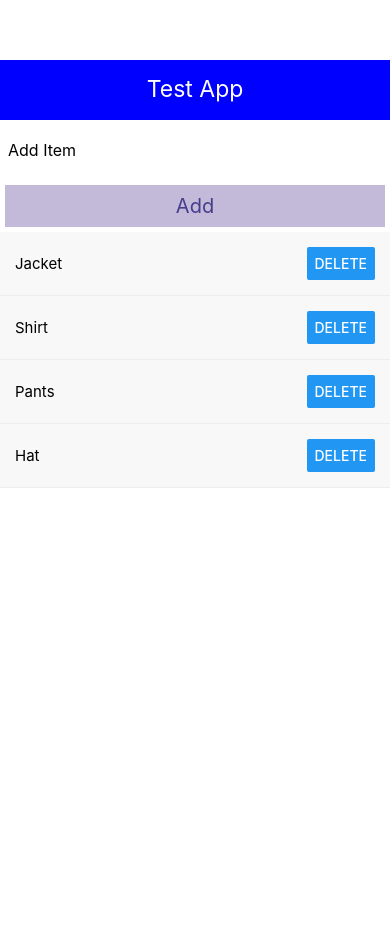
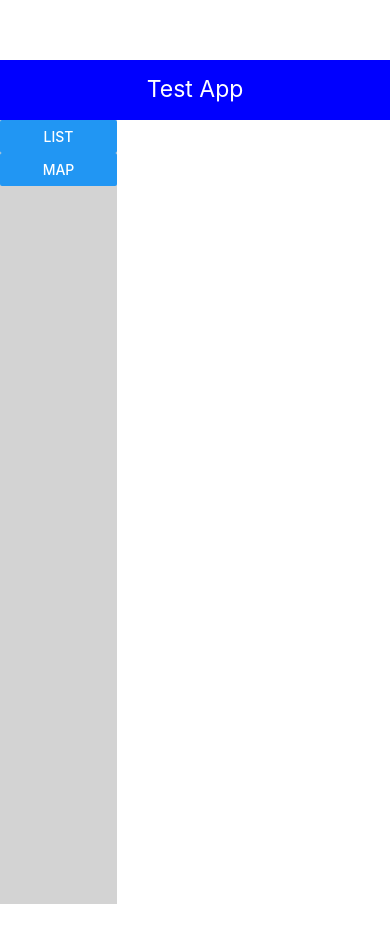
Before and after one commit to adamsl22/Expo_Exploration_App, a React Native app: screen / in a window 390 px wide. Shown: the top 942 px of the page. Before the commit the page ends 844 px from the top, so only its background shows below. Built offline with nearby package versions, Linux system fonts and the light colour scheme.

Commit message:
functioning nav component

```diff
--- a/App.js
+++ b/App.js
@@ -1,42 +1,27 @@
-import React, {useState} from 'react';
-import {StyleSheet, Text, View, TextInput, Button, FlatList, Alert} from 'react-native';
+import React from 'react';
+import {StyleSheet, View} from 'react-native';
 import Header from './components/Header';
-import ListItem from './components/ListItem';
-import AddItem from './components/AddItem';
+import PageContainer from './components/PageContainer'
+import Nav from './components/Nav'
 
-export default function App() {
-  const [items, setItems] = useState([
-    {id: 1, text: 'Jacket'},
-    {id: 2, text: 'Shirt'},
-    {id: 3, text: 'Pants'},
-    {id: 4, text: 'Hat'}
-  ])
-
-  function deleteItem(id){
-    setItems(prevItems => {
-      return prevItems.filter(item => item.id != id);
-    })
+export default class App extends React.Component {
+  state = {
+    view: 'start'
   }
 
-  function addItem(text){
-    if (text){
-      setItems(prevItems => {
-        return [...prevItems, {id: prevItems.length + 1, text}]
-      })
-    } else {
-      Alert.alert('Error', 'Please enter an item', {text: 'Ok'})
-    }
+  setView = (view) => {
+    this.setState({view})
   }
 
-  return (
-    <View style={styles.container}>
-      <Header />
-      <AddItem addItem={addItem}/>
-      <FlatList data={items} renderItem={({item}) =>
-        <ListItem item={item} deleteItem={deleteItem}/>
-      } />
-    </View>
-  );
+  render(){
+    return (
+      <View style={styles.container}>
+        <Header />
+        <Nav setView={this.setView}/>
+        <PageContainer view={this.state.view}/>
+      </View>
+    );
+  }
 }
 
 // note: styling is not cross-platform
--- /dev/null
+++ b/components/ListContainer.js
@@ -0,0 +1,55 @@
+import React, {useState} from 'react';
+import {StyleSheet, View, FlatList, Alert} from 'react-native';
+import ListItem from './ListItem';
+import AddItem from './AddItem';
+
+export default function ListContainer() {
+  const [items, setItems] = useState([
+    {id: 1, text: 'Jacket'},
+    {id: 2, text: 'Shirt'},
+    {id: 3, text: 'Pants'},
+    {id: 4, text: 'Hat'}
+  ])
+
+  function deleteItem(id){
+    setItems(prevItems => {
+      return prevItems.filter(item => item.id != id);
+    })
+  }
+
+  function addItem(text){
+    if (text){
+      setItems(prevItems => {
+        return [...prevItems, {id: prevItems.length + 1, text}]
+      })
+    } else {
+      Alert.alert('Error', 'Please enter an item', {text: 'Ok'})
+    }
+  }
+
+  return (
+    <View style={styles.container}>
+      <AddItem addItem={addItem}/>
+      <FlatList data={items} renderItem={({item}) =>
+        <ListItem item={item} deleteItem={deleteItem}/>
+      } />
+    </View>
+  );
+}
+
+// note: styling is not cross-platform
+// write flexible code that checks device size and automatically adjusts
+const styles = StyleSheet.create({
+  container: {
+    paddingTop: 60,
+    flex: 1,
+    backgroundColor: '#fff',
+    // alignItems: 'center',
+    // justifyContent: 'center',
+  },
+  textbox: {
+    borderColor: 'black',
+    borderWidth: 1,
+    padding: 10
+  }
+});
--- /dev/null
+++ b/components/Map.js
@@ -0,0 +1,62 @@
+import React from 'react';
+import { StyleSheet, Text, View } from 'react-native';
+import MapView from 'react-native-maps';
+import * as Location from 'expo-location';
+import * as Permissions from 'expo-permissions';
+
+export default class Map extends React.Component {
+  state = {
+    location: null,
+    errorMessage: null,
+  };
+
+  async componentDidMount(){
+    let { status } = await Permissions.askAsync(Permissions.LOCATION);
+    if (status !== 'granted') {
+      this.setState({
+        errorMessage: 'Permission to access location was denied',
+      });
+    }
+    let location = await Location.getCurrentPositionAsync({});
+    this.setState({ location });
+  }
+
+  render(){
+    if (this.state.location){
+      return (
+        <View style={styles.container}>
+          <MapView
+            style={styles.mapStyle}
+            provider='google'
+            region={{latitude: this.state.location.coords.latitude,
+            longitude: this.state.location.coords.longitude}}
+          />
+        </View>
+      );
+    } else {
+      return <View><Text>Enable location to use this feature.</Text></View>
+    }
+  }
+}
+
+// note: styling is not cross-platform
+// write flexible code that checks device size and automatically adjusts
+const styles = StyleSheet.create({
+  container: {
+    flex: 1,
+    backgroundColor: '#fff',
+    alignItems: 'center',
+    justifyContent: 'center',
+  },
+  mapStyle: {
+    width: '70%',
+    height: '30%',
+    alignSelf: 'flex-end'
+  },
+  textbox: {
+    borderColor: 'black',
+    borderWidth: 1,
+    padding: 10,
+    width: 200
+  }
+});
--- /dev/null
+++ b/components/Nav.js
@@ -0,0 +1,26 @@
+import React from 'react';
+import {View, Text, StyleSheet, Button} from 'react-native';
+
+export default function Nav(props){
+    return(
+        <View style={styles.nav}>
+            <Button style={styles.btn} title='List' onPress={() => props.setView('List')} />
+            <Button style={styles.btn} title='Map' onPress={() => props.setView('Map')} />
+        </View>
+    );
+};
+
+const styles = StyleSheet.create({
+    nav: {
+        height: '100%',
+        width: '30%',
+        backgroundColor: 'lightgray',
+        alignSelf: 'flex-start'
+    },
+    btn: {
+        color: 'yellow',
+        fontSize: 23,
+        textAlign: 'center',
+        margin: 80
+    }
+})
--- /dev/null
+++ b/components/PageContainer.js
@@ -0,0 +1,35 @@
+import React, {useState} from 'react';
+import {StyleSheet, Text, View, TextInput, Button, FlatList, Alert} from 'react-native';
+import ListContainer from './ListContainer'
+import Map from './Map'
+
+export default class PageContainer extends React.Component {
+
+    renderView = (view) => {
+        console.log(view)
+        switch (view) {
+            case 'List':
+                return <ListContainer />
+            case 'Map':
+                return <Map />
+        }
+    }
+
+    render(){
+        return (
+        <View style={styles.container}>
+            {this.renderView(this.props.view)}
+        </View>
+        );
+    }
+}
+
+// note: styling is not cross-platform
+// write flexible code that checks device size and automatically adjusts
+const styles = StyleSheet.create({
+  container: {
+    height: '100%',
+    width: '70%',
+    alignSelf: 'flex-end'
+  }
+});
```
